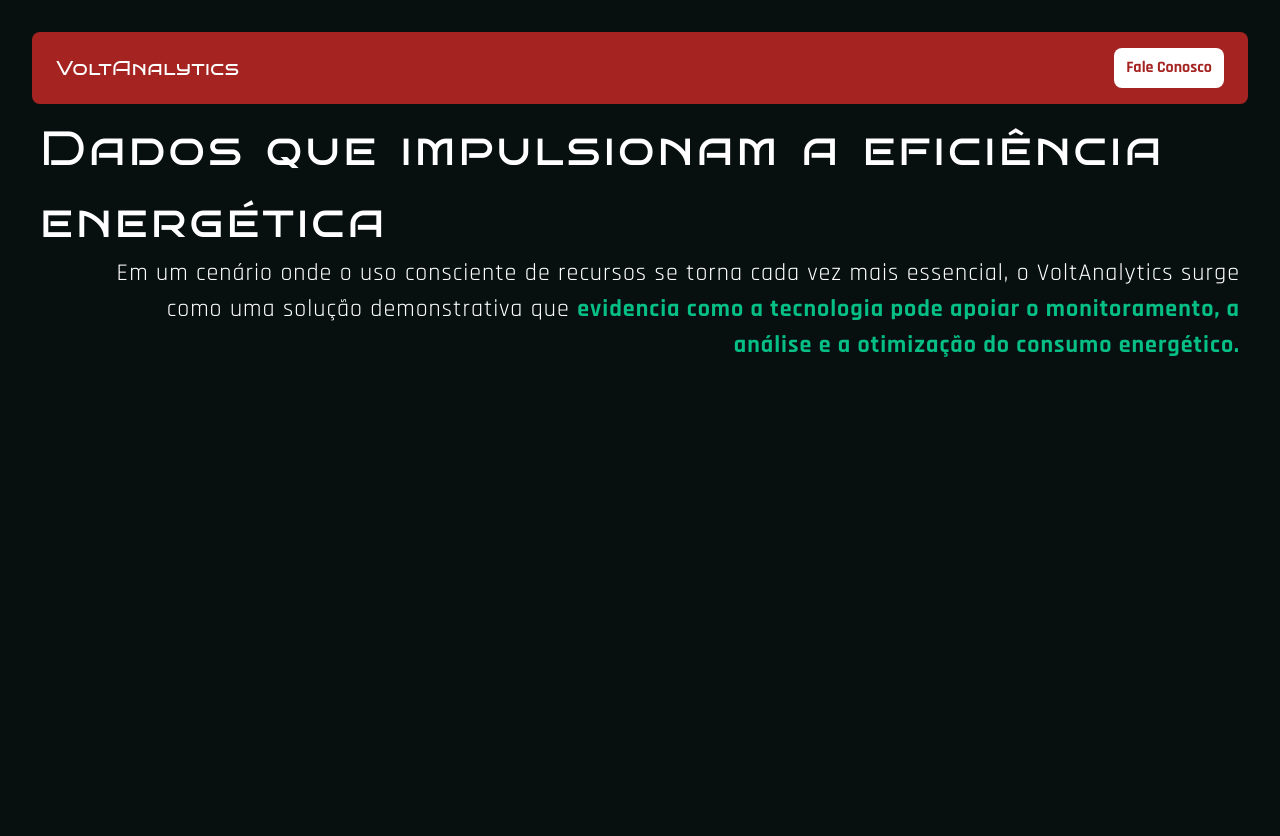
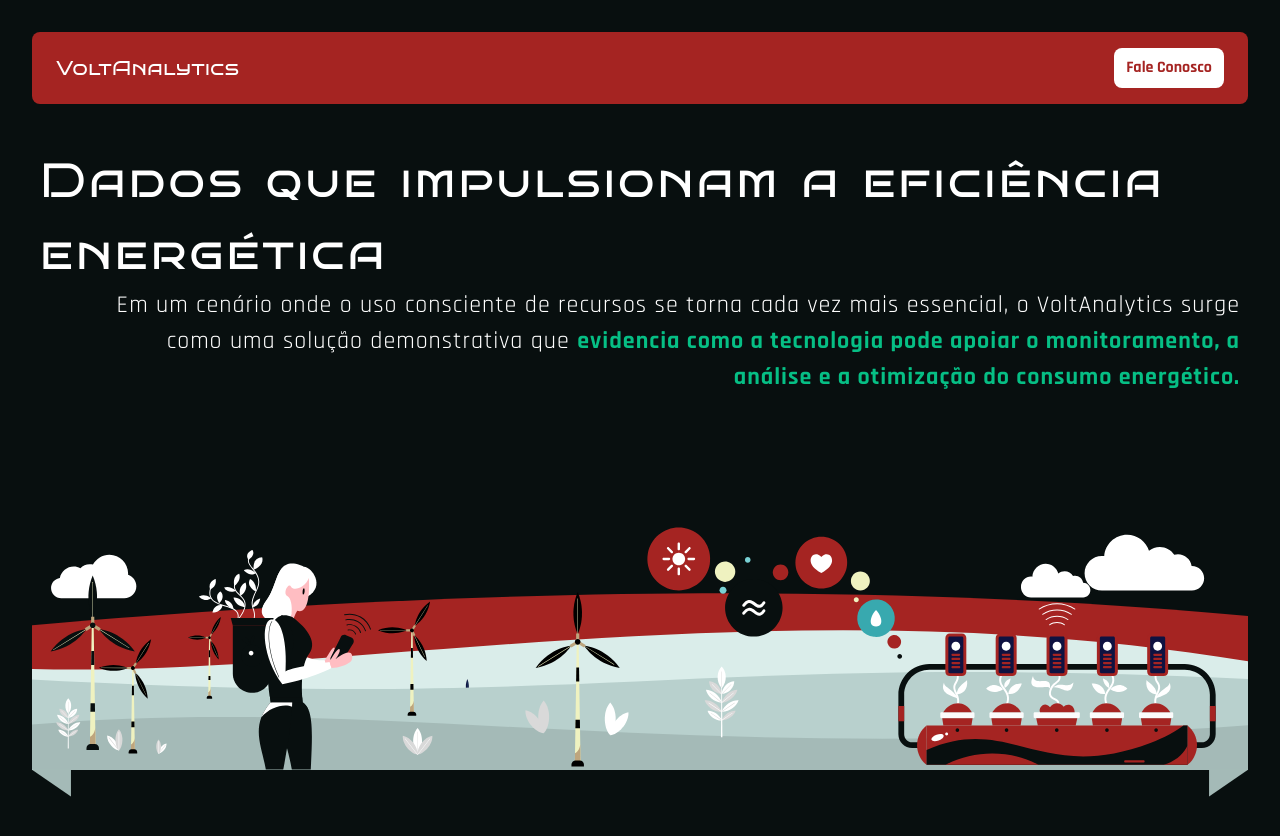
Before and after one commit to olv-stephany/VoltAnalytics, a React (Vite) app: page / in a window 1280 px wide. Shown: the top 836 px of the page. Before the commit the page ends 800 px from the top, so only its background shows below. Built offline with nearby package versions, Linux system fonts and the light colour scheme.

Commit message:
ilustraçao da hero section

```diff
--- a/src/components/Footer.jsx
+++ b/src/components/Footer.jsx
@@ -0,0 +1,11 @@
+import React from 'react'
+
+const Footer = () => {
+    return (
+        <footer className="relative font1 bg-(--vermelho) text-white py-2 px-3 text-center text-lg tracking-wide rounded-lg">
+            <img src="/images/footer_illustration.png" className="absolute bottom-10/12 left-1/12 w-36" />
+            <h2>By Stephany Oliveira</h2></footer>
+    )
+}
+
+export default Footer
--- a/src/components/heroSection.jsx
+++ b/src/components/heroSection.jsx
@@ -1,11 +1,10 @@
 import React from 'react'
-import image from "../../public/images/garden.svg"
 
 const HeroSection = () => {
     return (
         <div>
             <div className='text m-2 text-white'>
-                <h1 className='font1 tracking-[3px] text-[48px]'>Dados que impulsionam a eficiência
+                <h1 className='font1 tracking-[3px] text-[48px] mt-10'>Dados que impulsionam a eficiência
                     <br />energética <br /></h1>
 
                 <p className='text-end text-[24px] tracking-[1px] font2'>Em um cenário onde o uso consciente de recursos se torna cada vez mais essencial, o VoltAnalytics surge
@@ -13,6 +12,9 @@
                         análise e a otimização do consumo energético.</strong></p>
 
             </div>
+            <div className="image w-full m-0 p-0">
+                <img src="../../public/images/garden.svg" alt="" srcset="" />
+            </div>
         </div>
     )
 }
```
